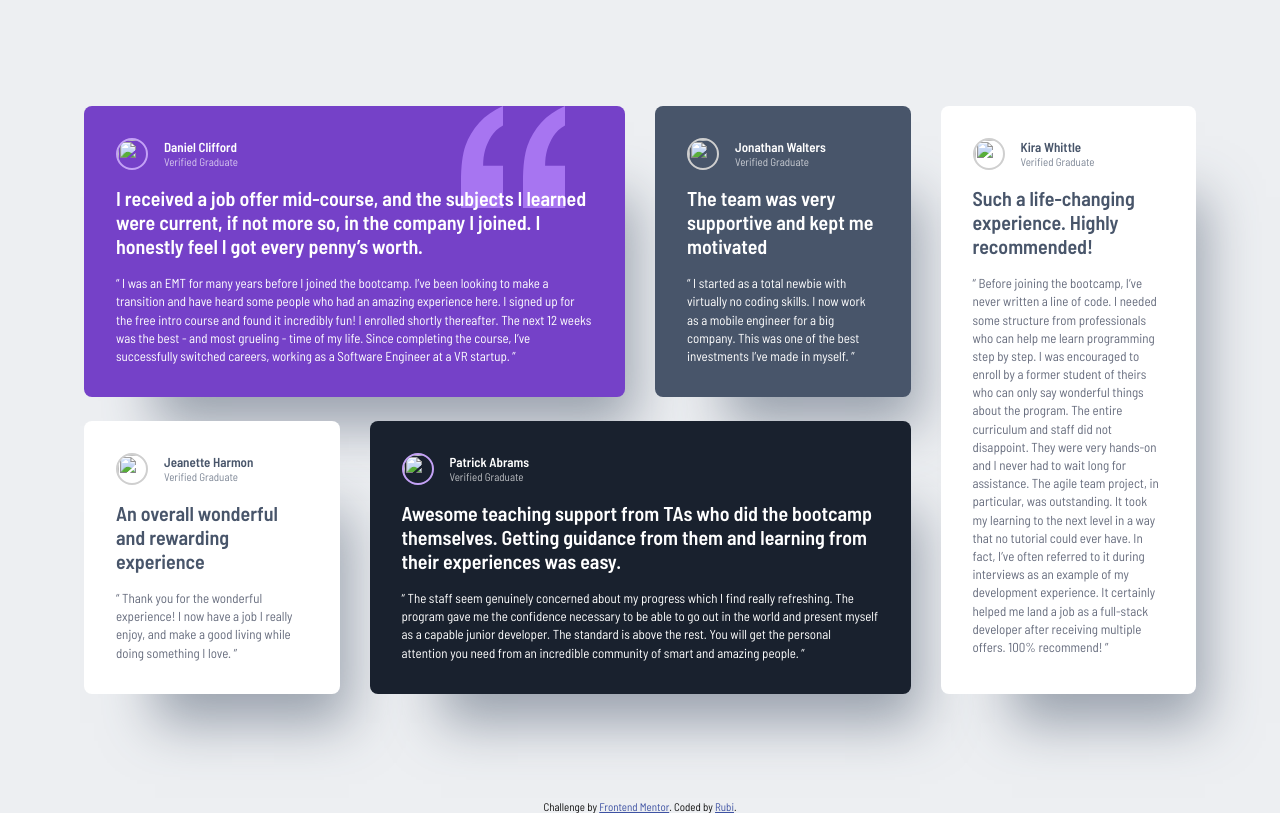
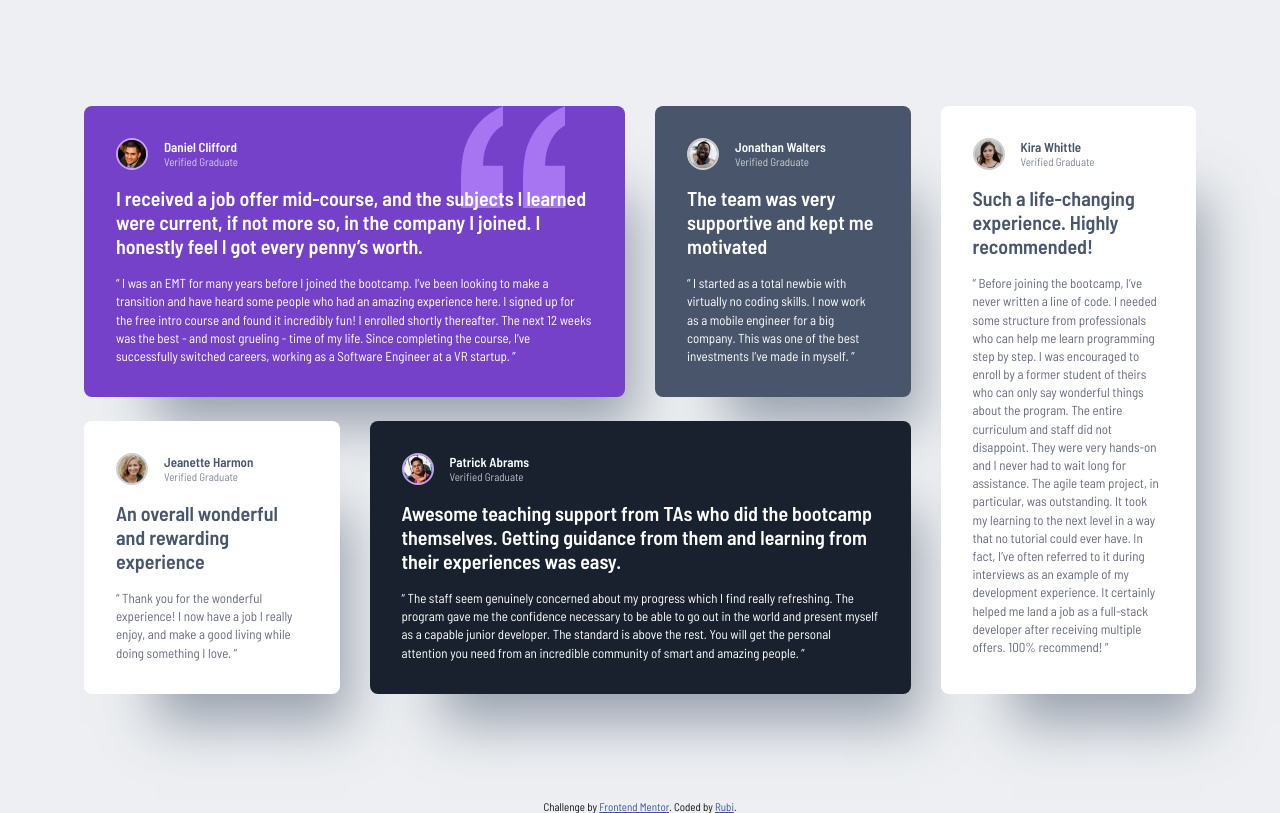
Before and after one commit to rubi-cyber313/Testimonials-grid-section, a plain HTML site: page index.html in a window 1280 px wide. Drawn offline with Linux system fonts and the light colour scheme; files whose address does not match are found by name.

Commit message:
Update image paths in index.html

```diff
--- a/index.html
+++ b/index.html
@@ -6,7 +6,7 @@
   <meta name="viewport" content="width=device-width, initial-scale=1.0">
   <!-- displays site properly based on user's device -->
 
-  <link rel="icon" type="image/png" sizes="32x32" href="./images/favicon-32x32.png">
+  <link rel="icon" type="image/png" sizes="32x32" href="favicon-32x32.png">
   <link rel="stylesheet" href="style7.css">
   <link rel="preconnect" href="https://fonts.googleapis.com">
   <link rel="preconnect" href="https://fonts.gstatic.com" crossorigin>
@@ -24,7 +24,7 @@
     <section aria-label="Testimonials">
       <article>
         <header>
-          <img src="images/image-daniel.jpg" alt="">
+          <img src="image-daniel.jpg" alt="">
           <div>
             <p>Daniel Clifford</p>
             <p>Verified Graduate</p>
@@ -43,7 +43,7 @@
       </article>
       <article>
         <header>
-          <img src="images/image-jonathan.jpg" alt="">
+          <img src="image-jonathan.jpg" alt="">
           <div>
             <p>
               Jonathan Walters</p>
@@ -57,7 +57,7 @@
       </article>
       <article>
         <header>
-          <img src="images/image-jeanette.jpg" alt="">
+          <img src="image-jeanette.jpg" alt="">
           <div>
             <p>
               Jeanette Harmon</p>
@@ -72,7 +72,7 @@
       </article>
       <article>
         <header>
-          <img src="images/image-patrick.jpg" alt="">
+          <img src="image-patrick.jpg" alt="">
           <div>
             <p> Patrick Abrams</p>
             <p> Verified Graduate</p>
@@ -89,7 +89,7 @@
       </article>
       <article>
         <header>
-          <img src="images/image-kira.jpg" alt="">
+          <img src="image-kira.jpg" alt="">
           <div>
             <p>
               Kira Whittle</p>
```
